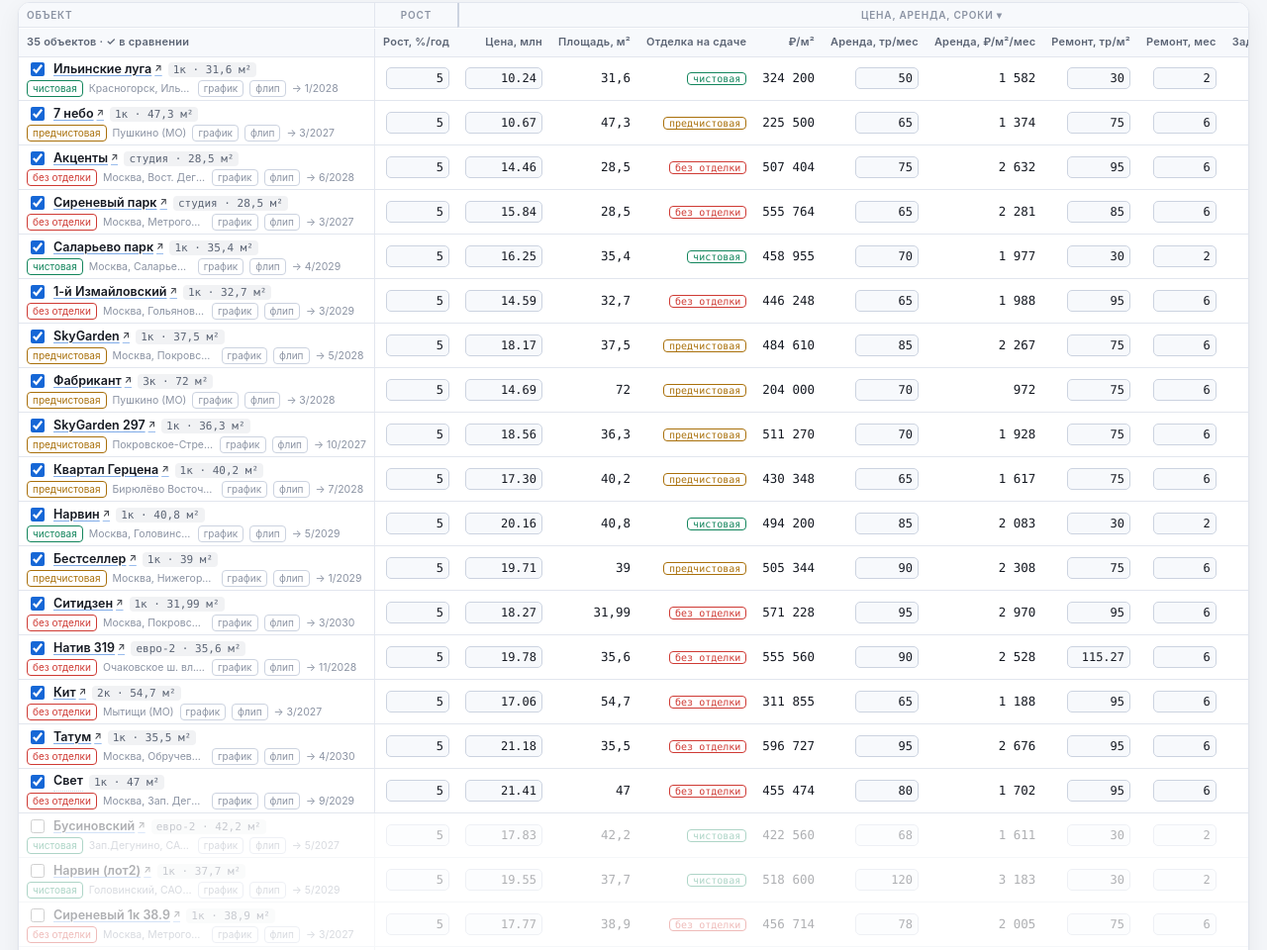
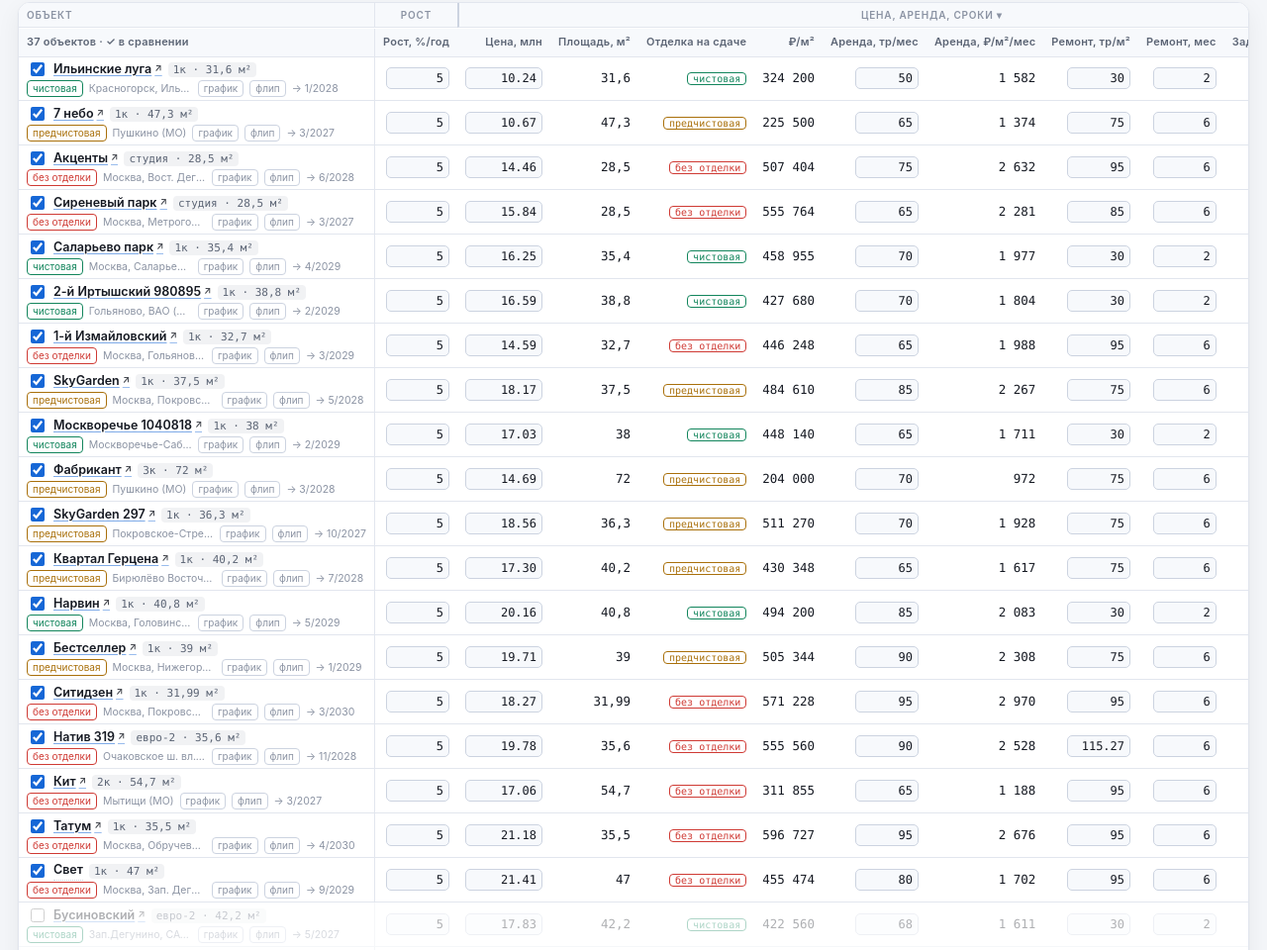
Before and after one commit to vasilbo1/rose-real-estate-invest, a plain HTML site: page index.html in a window 1280 px wide. Shown: the part 789-1749 px from the top of the page at 99% size. Drawn offline with Linux system fonts and the light colour scheme.

Commit message:
добавлены лоты ПИК 2-й Иртышский и Москворечье

```diff
--- a/index.html
+++ b/index.html
@@ -1007,6 +1007,48 @@
   "gap": 1
  },
  {
+  "short": "2-й Иртышский 980895",
+  "district": "Гольяново, ВАО (м.Черкизовская 25 мин)",
+  "shortlist": true,
+  "rooms": "1к",
+  "finish": "чистовая",
+  "finish_raw": "готовая отделка → меблировка 30тр/м²",
+  "url": "https://www.pik.ru/flat/980895",
+  "price": 16593984,
+  "area": 38.8,
+  "reno_psm": 30000,
+  "reno_months": 2,
+  "deliver_month": 27,
+  "rent_mo": 70000,
+  "real_rent": 60000,
+  "opt_rent": 80000,
+  "appr": 0.05,
+  "loc_tier": "мск",
+  "loc_appr": 0.05,
+  "gap": 0
+ },
+ {
+  "short": "Москворечье 1040818",
+  "district": "Москворечье-Сабурово, ЮАО (м.Каширская 18-20 мин)",
+  "shortlist": true,
+  "rooms": "1к",
+  "finish": "чистовая",
+  "finish_raw": "готовая отделка → меблировка 30тр/м²",
+  "url": "https://www.pik.ru/flat/1040818",
+  "price": 17029320,
+  "area": 38.0,
+  "reno_psm": 30000,
+  "reno_months": 2,
+  "deliver_month": 27,
+  "rent_mo": 65000,
+  "real_rent": 58000,
+  "opt_rent": 75000,
+  "appr": 0.05,
+  "loc_tier": "мск",
+  "loc_appr": 0.05,
+  "gap": 0
+ },
+ {
   "short": "Сиреневый 1к 38.9",
   "district": "Москва, Метрогородок (ВАО)",
   "shortlist": false,
```
